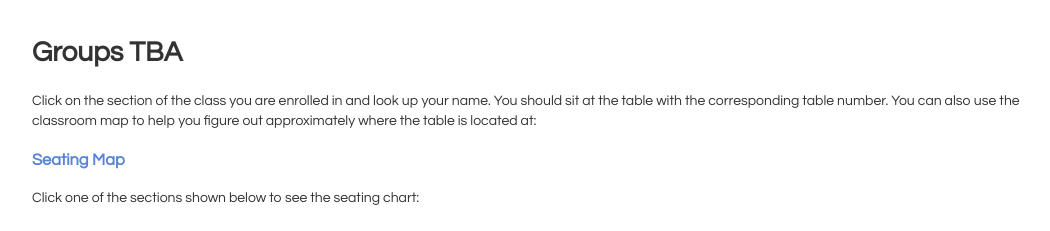
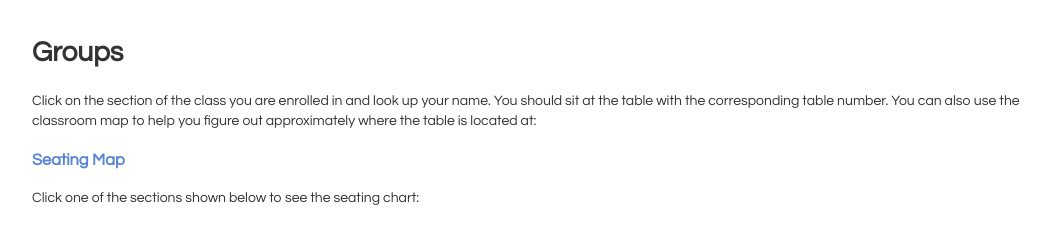
Before and after one commit to bddicken/cs110fall2022website, a Jekyll site: the page built from groups/index.md, in a window 1280 px wide. Shown: the top 231 px of the page, without its empty margins (108-1158 px from the left). Built offline with Jekyll 4.4.1, drawn with Linux system fonts in a browser that asks for light colours.

Commit message:
Remove TBA

```diff
--- a/groups/index.md
+++ b/groups/index.md
@@ -3,7 +3,7 @@ layout: default
 title: Groups
 ---
 
-# Groups TBA
+# Groups
 
 Click on the section of the class you are enrolled in and look up your name.
 You should sit at the table with the corresponding table number.
```
